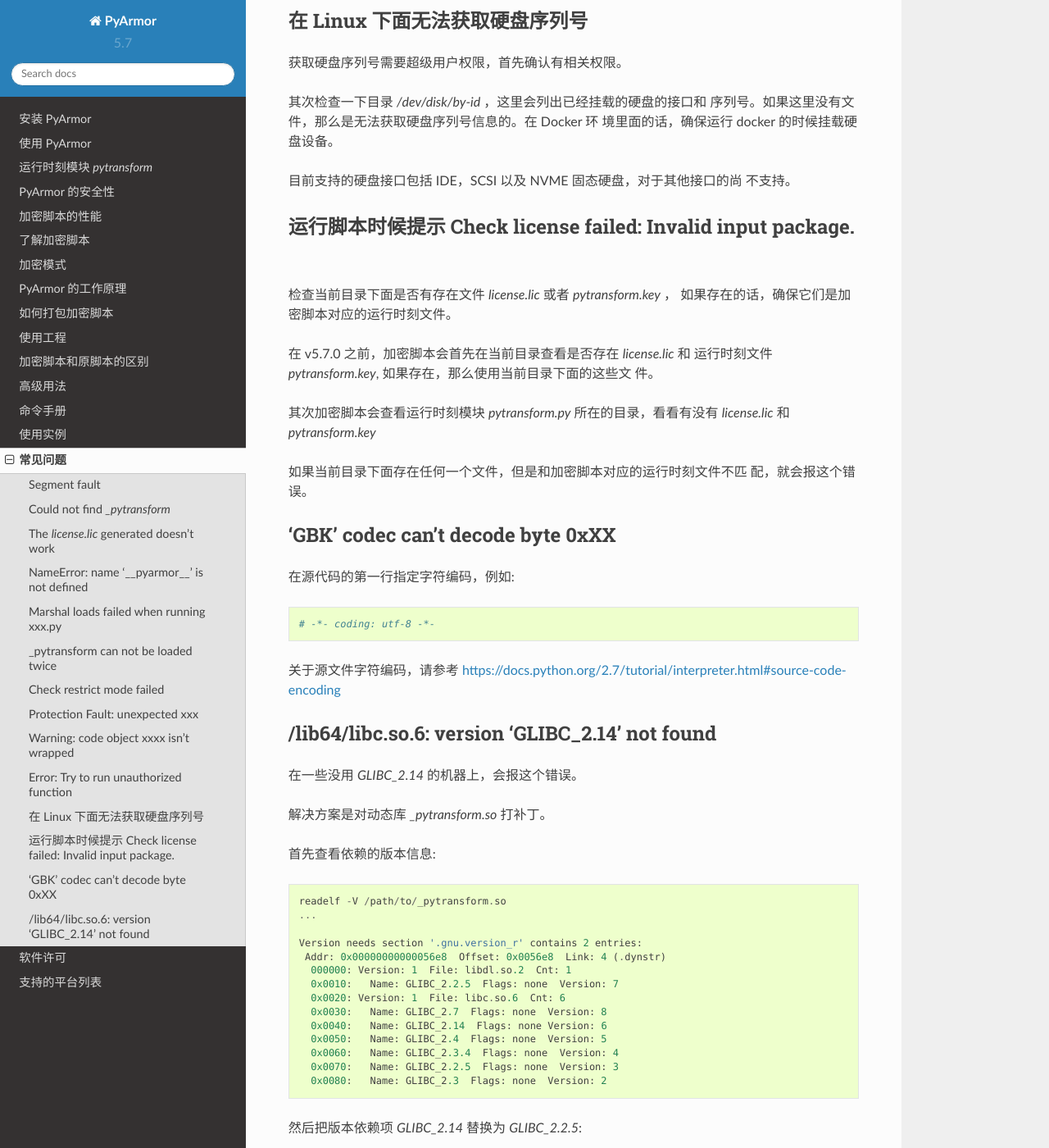
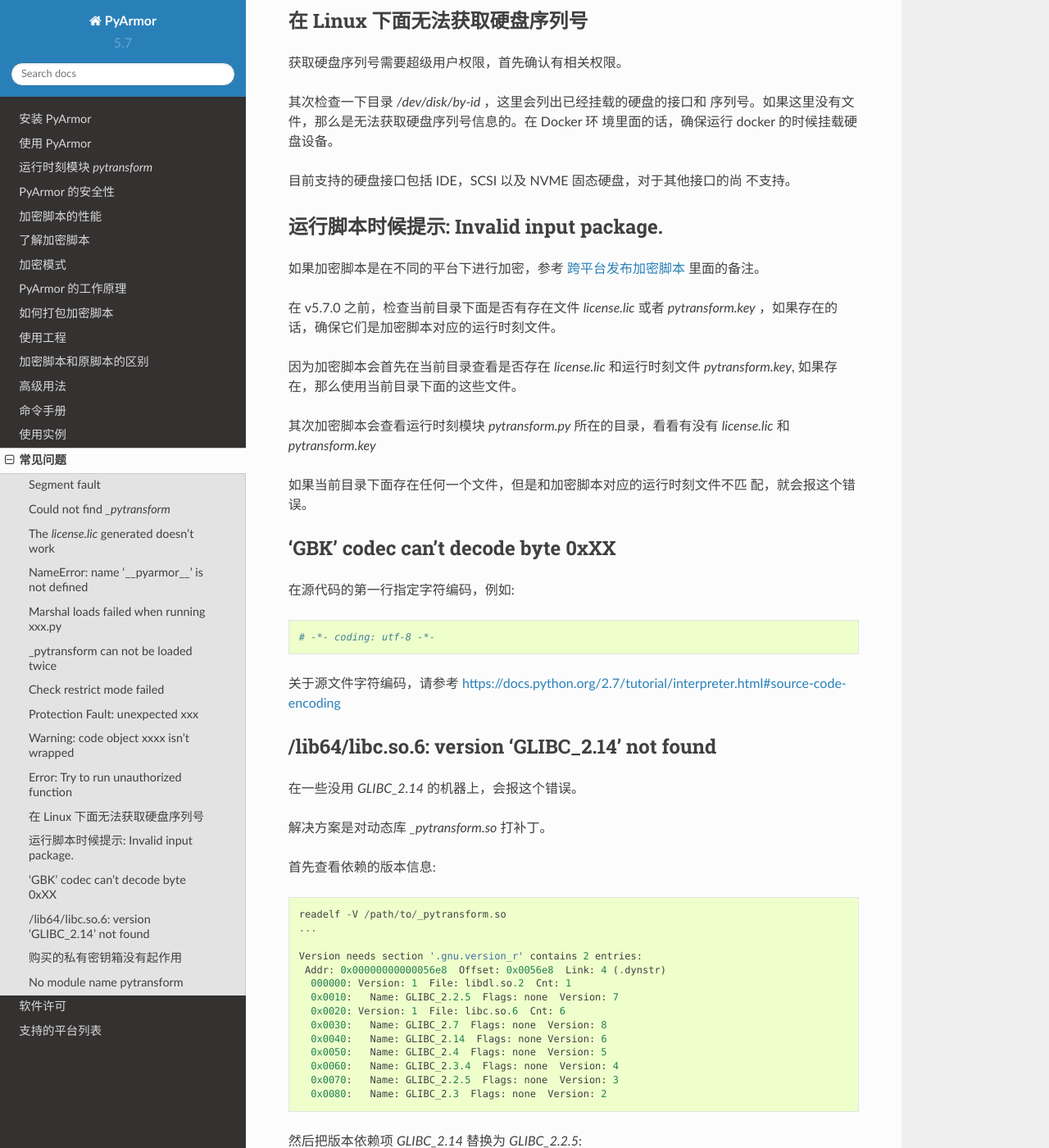
Before and after one commit to dashingsoft/pyarmor-docs-zh, a Sphinx documentation site: the page built from docs/questions.rst, in a window 1280 px wide and 1400 px high, scrolled down 3317 px. Shown: the whole window at 82% size. Built offline with Sphinx 7.4.7 and the Read the Docs theme 2.0.0, drawn with Linux system fonts in a browser that asks for light colours; some of the changed text lies outside the part shown.

Commit message:
Refine questions

```diff
--- a/docs/advanced.rst
+++ b/docs/advanced.rst
@@ -42,6 +42,8 @@
    输出目录 `dist` 下面的运行辅助包 `pytransform` 可以被拷贝到任何的
    Python 可以导入的目录下面。
 
+
+.. _跨平台发布加密脚本:
 
 跨平台发布加密脚本
 ------------------
--- a/docs/questions.rst
+++ b/docs/questions.rst
@@ -77,8 +77,7 @@
 
 1. 检查运行加密脚本的 Python 的版本和加密脚本的 Python 版本是否一致
 
-2. 尝试移动全局密钥箱 `~/.pyarmor_capsule.zip` 到其他任何目录，然后重
-   新加密脚本
+2. 使用 `python -d` 运行加密脚本，查看更多的错误信息
 
 3. 确保生成许可使用的密钥箱和加密脚本使用的密钥箱是相同的（当运行
    PyArmor 的命令时，该命令使用的密钥箱的文件名称会显示在控制台）
@@ -162,15 +161,17 @@
 目前支持的硬盘接口包括 IDE，SCSI 以及 NVME 固态硬盘，对于其他接口的尚
 不支持。
 
-运行脚本时候提示 Check license failed: Invalid input package.
--------------------------------------------------------------
+运行脚本时候提示: Invalid input package.
+----------------------------------------
 
-检查当前目录下面是否有存在文件 `license.lic` 或者 `pytransform.key` ，
-如果存在的话，确保它们是加密脚本对应的运行时刻文件。
+如果加密脚本是在不同的平台下进行加密，参考 :ref:`跨平台发布加密脚本`
+里面的备注。
 
-在 v5.7.0 之前，加密脚本会首先在当前目录查看是否存在 `license.lic` 和
-运行时刻文件 `pytransform.key`, 如果存在，那么使用当前目录下面的这些文
-件。
+在 v5.7.0 之前，检查当前目录下面是否有存在文件 `license.lic` 或者
+`pytransform.key` ，如果存在的话，确保它们是加密脚本对应的运行时刻文件。
+
+因为加密脚本会首先在当前目录查看是否存在 `license.lic` 和运行时刻文件
+`pytransform.key`, 如果存在，那么使用当前目录下面的这些文件。
 
 其次加密脚本会查看运行时刻模块 `pytransform.py` 所在的目录，看看有没有
 `license.lic` 和 `pytransform.key`
@@ -221,4 +222,23 @@
     xxd -s 0x56f8 -l 4 _pytransform.so | sed "s/56f8/5728/" | xxd -r - _pytransform.so
     xxd -s 0x5700 -l 4 _pytransform.so | sed "s/5700/5730/" | xxd -r - _pytransform.so
 
+购买的私有密钥箱没有起作用
+--------------------------
+
+使用私有密钥箱加密的脚本，依然可以在试用版本生成的许可证下运行::
+
+* 确认命令 `pyarmor register` 能显示正确的注册信息
+* 确认 :ref:`全局密钥箱` 文件 `~/.pyarmor_capsule.zip` 和注册文件 `pyarmor-regfile-1.zip` 中的 `.pyarmor_capsule.zip` 是同一个文件
+* 重新启动系统
+
+No module name pytransform
+--------------------------
+
+在使用 `pyarmor pack` 打包的时候报这个错误::
+
+* 确认命令行指定的脚本是没有加密的
+* 使用选项 `--clean` 清除缓存的 `myscript.spec`::
+
+    payrmor pack --clean foo.py
+
 .. include:: _common_definitions.txt
```
Also changed, not shown: other parts of docs/questions.rst (+3 -3 lines).
